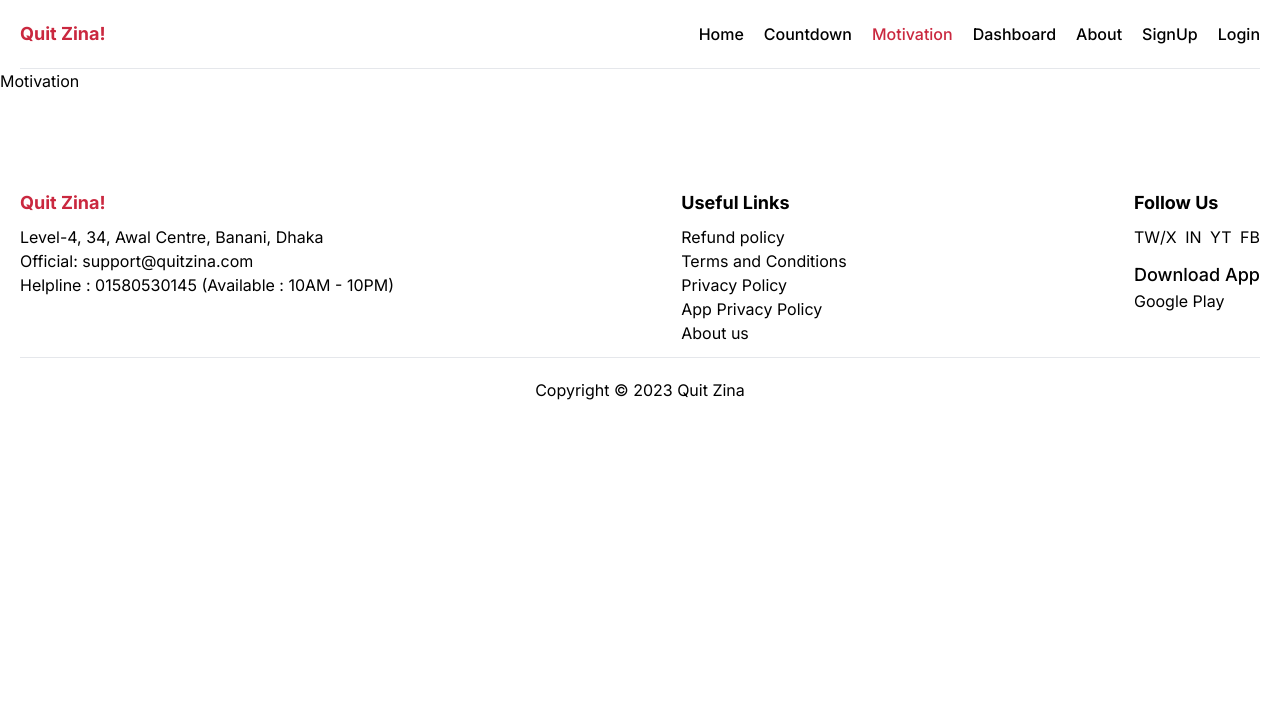
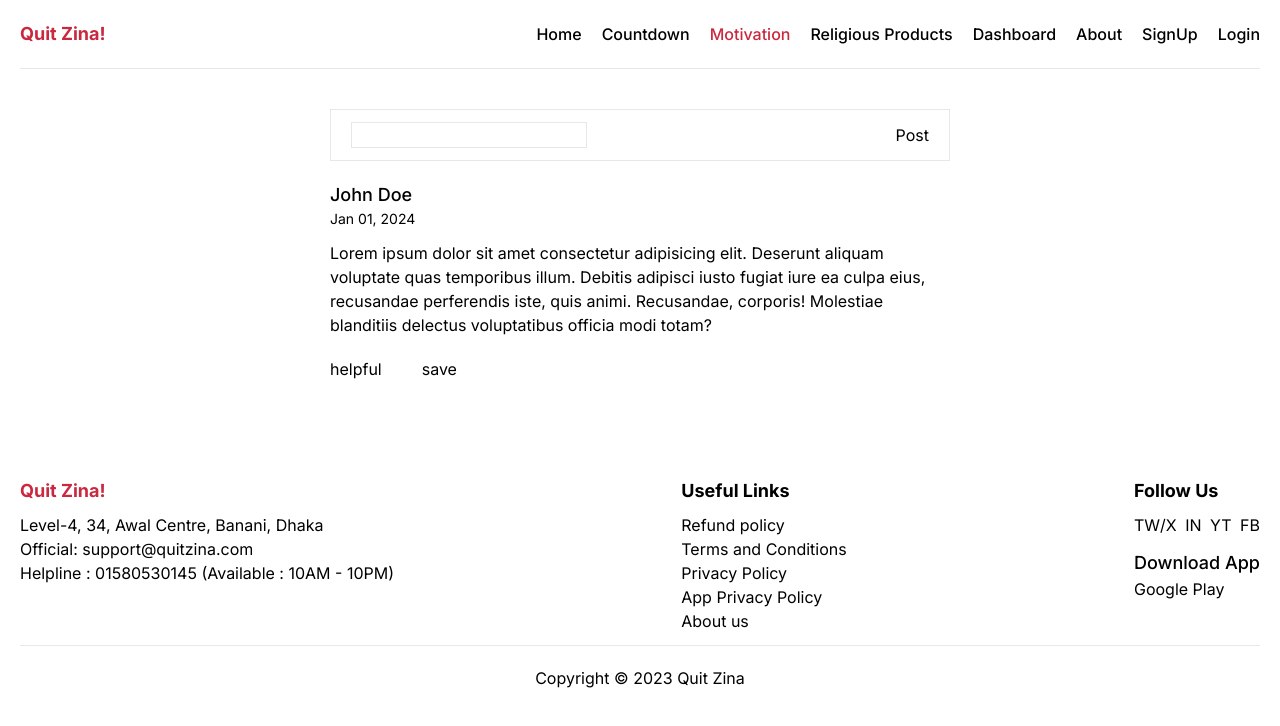
Before and after one commit to rakibul-wdp/quit-zina, a Next.js app: page /motivation in a window 1280 px wide. Shown: the top 726 px of the page. Built offline with nearby package versions, Linux system fonts and the light colour scheme.

Commit message:
setup motivation page and create some component like create post and show post

```diff
--- a/app/motivation/page.tsx
+++ b/app/motivation/page.tsx
@@ -1,5 +1,12 @@
+import { ShowPost, WritePost } from "@/components/Motivation";
+
 const Motivation = () => {
-  return <div>Motivation</div>;
+  return (
+    <main>
+      <WritePost />
+      <ShowPost />
+    </main>
+  );
 };
 
 export default Motivation;
--- /dev/null
+++ b/components/Motivation/ShowPost.tsx
@@ -0,0 +1,27 @@
+import { Container } from "@/universal";
+
+export const ShowPost = () => {
+  return (
+    <Container>
+      <div className="mt-5 w-[50%] mx-auto">
+        <div className="mb-3">
+          <h3 className="text-lg font-medium">John Doe</h3>
+          <p className="text-sm">Jan 01, 2024</p>
+        </div>
+        <div>
+          <p>
+            Lorem ipsum dolor sit amet consectetur adipisicing elit. Deserunt
+            aliquam voluptate quas temporibus illum. Debitis adipisci iusto
+            fugiat iure ea culpa eius, recusandae perferendis iste, quis animi.
+            Recusandae, corporis! Molestiae blanditiis delectus voluptatibus
+            officia modi totam?
+          </p>
+        </div>
+        <ul className="flex items-center gap-10 mt-5">
+          <li>helpful</li>
+          <li>save</li>
+        </ul>
+      </div>
+    </Container>
+  );
+};
--- /dev/null
+++ b/components/Motivation/WritePost.tsx
@@ -0,0 +1,12 @@
+import { Container } from "@/universal";
+
+export const WritePost = () => {
+  return (
+    <Container>
+      <div className="mt-10 w-[50%] mx-auto flex items-center justify-between border px-5 py-3">
+        <input type="text" name="" id="" className="border" />
+        <input type="submit" value="Post" />
+      </div>
+    </Container>
+  );
+};
--- /dev/null
+++ b/components/Motivation/index.ts
@@ -0,0 +1,2 @@
+export * from "./ShowPost";
+export * from "./WritePost";
--- a/components/common/Navbar.tsx
+++ b/components/common/Navbar.tsx
@@ -28,6 +28,12 @@ export const Navbar = () => {
             Motivation
           </Link>
           <Link
+            href="/products"
+            className={`${pathname === "/products" && "text-primary"}`}
+          >
+            Religious Products
+          </Link>
+          <Link
             href="/dashboard"
             className={`${pathname === "/dashboard" && "text-primary"}`}
           >
```
